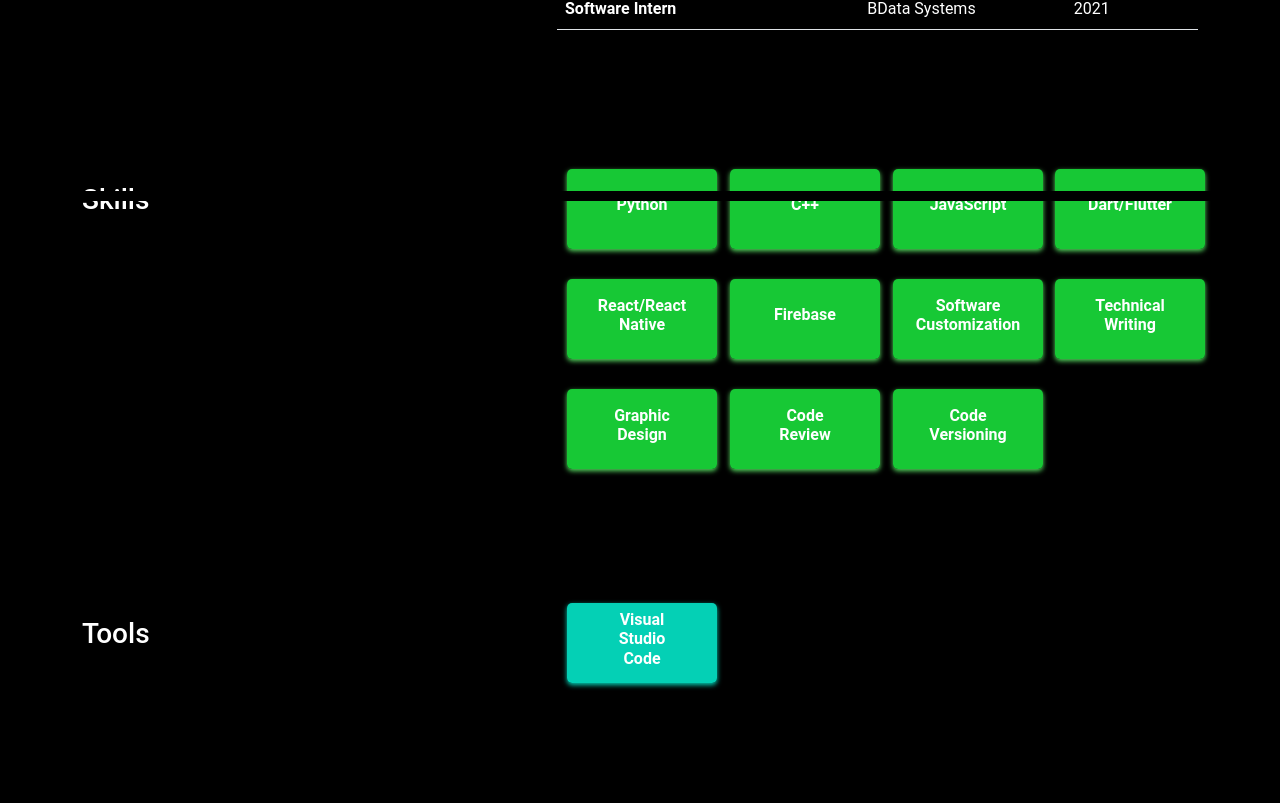
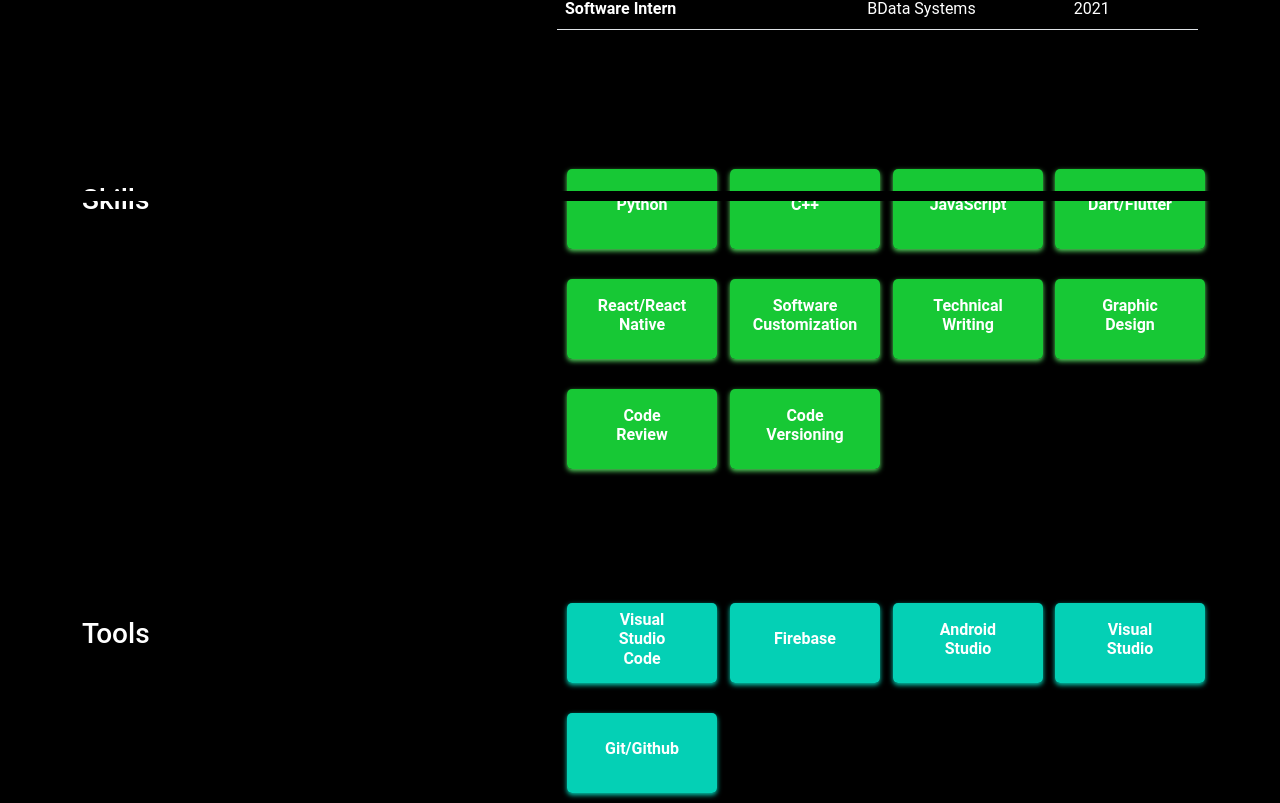
Before and after one commit to Aquarius-blake/portfolio, a React (Create React App) app: page /about in a window 1280 px wide. Shown: the part 599-1402 px from the top of the page. Before the commit the page ends 1292 px from the top, so only its background shows below. Built offline with nearby package versions, Linux system fonts and the light colour scheme.

Commit message:
update content_option.js

```diff
--- a/src/content_option.js
+++ b/src/content_option.js
@@ -63,9 +63,6 @@ const skills = [
         name: "React/React Native",
     },
 
-    {
-        name: "Firebase",
-    },
 
     {
         name: "Software Customization",
@@ -88,7 +85,19 @@ const skills = [
 const tools =[
     {
         name: "Visual Studio Code",
-    }
+    },
+    {
+        name: "Firebase",
+    },
+    {
+        name: "Android Studio",
+    },
+    {
+        name: "Visual Studio",
+    },
+    {
+        name: "Git/Github",
+    },
 ];
 
 const dataportfolio = [{
```
